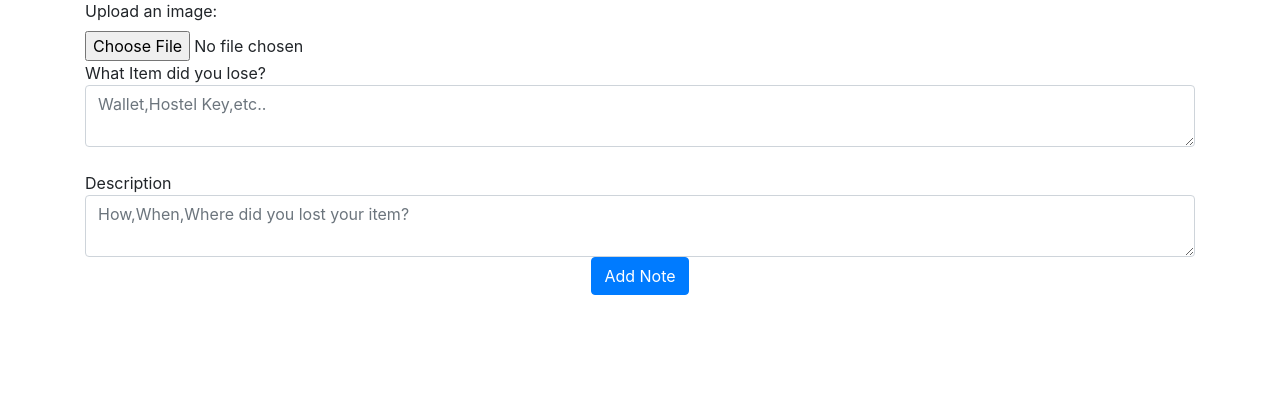
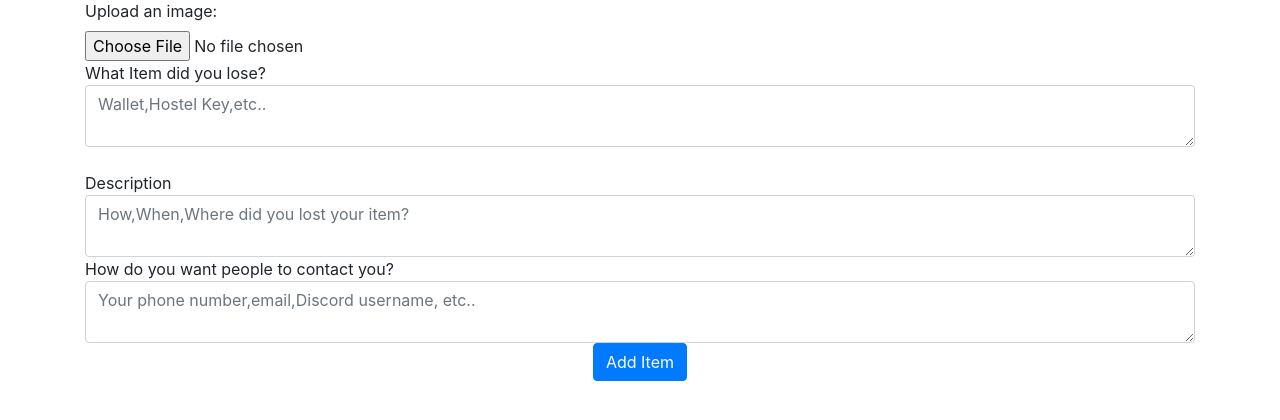
Before and after one commit to Kharyybsam/MMU-Lost-and-Found-System, a Flask app: page /reportlostitem in a window 1280 px wide. Shown: the part 113-533 px from the top of the page. Run offline with Flask 3, Linux system fonts and the light colour scheme; a user stored in the database is signed in; some libraries are stand-ins or nearby versions.

Commit message:
added date and contact input box

```diff
--- a/tutorialFile/website/models.py
+++ b/tutorialFile/website/models.py
@@ -29,6 +29,7 @@ class Lostitem(db.Model):
     image_file = db.Column(db.Text, nullable=False)
     image_name = db.Column(db.Text, nullable=False)
     image_mimetype = db.Column(db.Text, nullable=False)
+    contact = db.Column(db.Text,nullable=False)
 
 class Founditem(db.Model):
     id = db.Column(db.Integer, primary_key=True)
@@ -37,3 +38,4 @@ class Founditem(db.Model):
     date_found = db.Column(db.DateTime(timezone=True), default=func.now())
     user_id = db.Column(db.Integer, db.ForeignKey('user.id'))
     image_file = db.Column(db.Text, nullable=False)
+    contact = db.Column(db.Text,nullable=False)
--- a/tutorialFile/website/templates/reportfounditem.html
+++ b/tutorialFile/website/templates/reportfounditem.html
@@ -12,8 +12,8 @@
           <br />
         Description
         <textarea name="description" id="description" class="form-control" placeholder="Please provide as many details as you can about the item.,eg Black leather wallet,Playboy Brand "></textarea>
-        Status / What did you do with the found item?
-        <textarea name="name" id="name" class="form-control" placeholder="DTC,Classroom CMX1001,FCM Building"></textarea>
+        How do you want people to contact you?
+        <textarea name="contact" id="contact" class="form-control" placeholder="Your phone number,email,Discord username, etc.."></textarea>
         <div align="center">
             <button type="submit" class="btn btn-primary">Add Item</button>
           </div>
--- a/tutorialFile/website/templates/reportlostitem.html
+++ b/tutorialFile/website/templates/reportlostitem.html
@@ -15,8 +15,10 @@
     <br />
   Description
   <textarea name="description" id="description" class="form-control" placeholder="How,When,Where did you lost your item?"></textarea>
+  How do you want people to contact you?
+  <textarea name="contact" id="contact" class="form-control" placeholder="Your phone number,email,Discord username, etc.."></textarea>
     <div align="center">
-      <button type="submit" class="btn btn-primary">Add Note</button>
+      <button type="submit" class="btn btn-primary">Add Item</button>
     </div>
   </form>
 {% endblock %}
--- a/tutorialFile/website/views.py
+++ b/tutorialFile/website/views.py
@@ -78,12 +78,15 @@ def reportfounditempage():
         picture = request.files['pic']
         itemname = request.form.get('name')#Gets the note from the HTML
         itemdescription = request.form.get('description')
+        itemcontact = request.form.get('contact')
         imagebase64 = picture.read()
         imagebase64 = base64.b64encode(imagebase64)
         if len(itemname) < 1:
             flash('Note is too short!', category='error')
+        elif picture.filename == '':
+             flash('Please upload a picture of the item!',category='error')
         else:
-            new_founditems = Founditem(name=itemname,description=itemdescription, user_id=current_user.id,image_file=imagebase64)  #providing the schema for the note
+            new_founditems = Founditem(name=itemname,description=itemdescription, user_id=current_user.id,image_file=imagebase64,contact=itemcontact)  #providing the schema for the note
             db.session.add(new_founditems) #adding the note to the database
             db.session.commit()
             flash('Lost Item added!', category='success')
@@ -100,6 +103,8 @@ def reportlostitempage():
         imagebase64 = base64.b64encode(imagebase64)
         if len(itemname) < 1:
             flash('Note is too short!', category='error')
+        elif picture.filename == '':
+             flash('Please upload a picture of the item!',category='error')
         else:
             new_lostitems = Lostitem(perru=itemname,description=itemdescription, user_id=current_user.id,image_name=imagebase64)  #providing the schema for the note
             db.session.add(new_lostitems) #adding the note to the database
```
Also changed, not shown: tutorialFile/website/templates/usersettings.html (+8 -8 lines), tutorialFile/instance/database.db.
